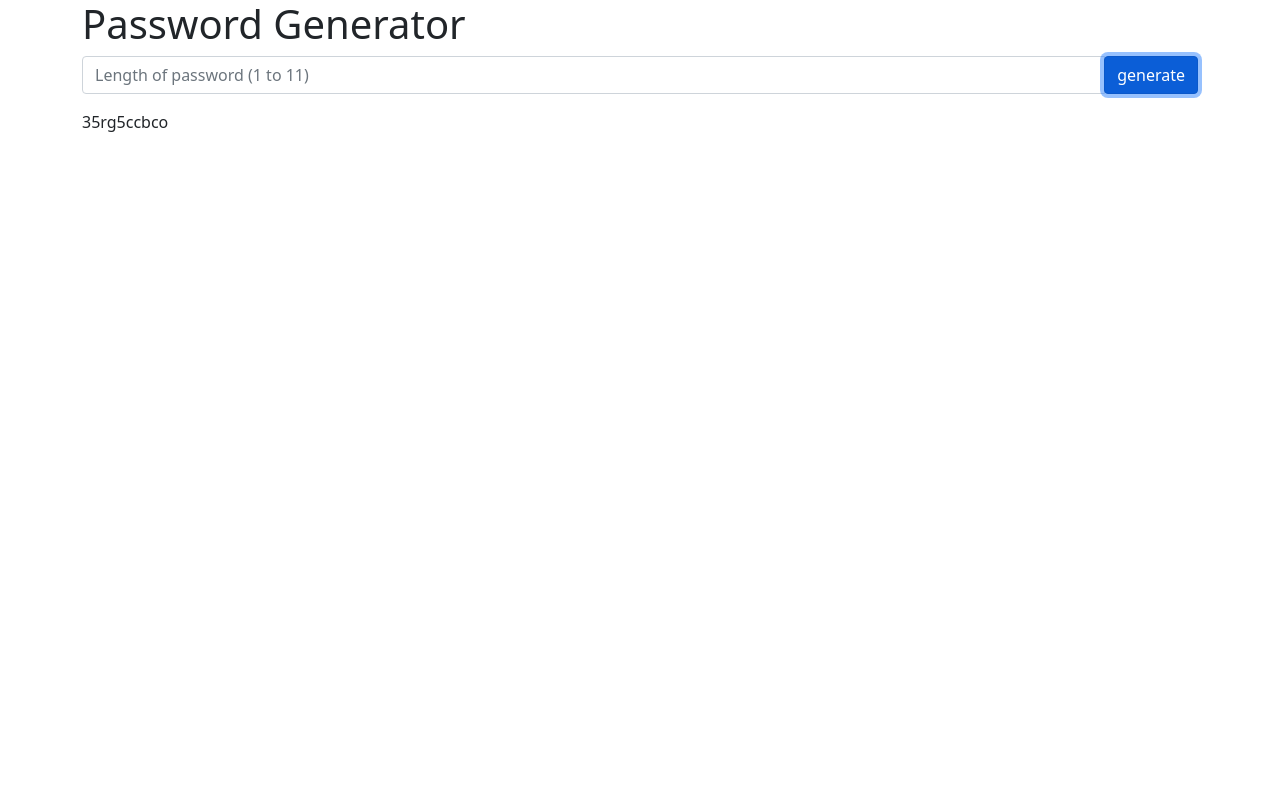
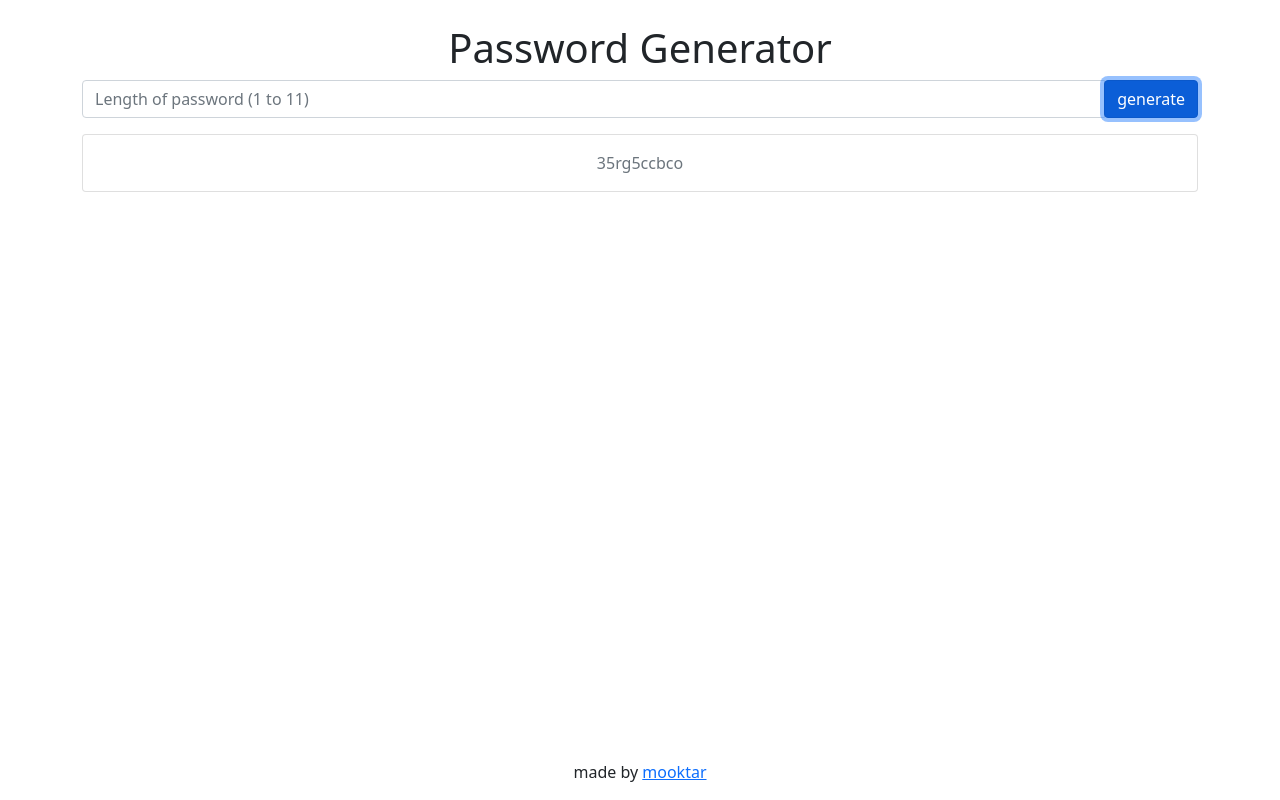
Before and after one commit to mooktar/pass-generator, a plain HTML site: page index.html in a window 1280 px wide. Both pictures are taken after a click on the button "generate". Drawn offline with nearby package versions, Linux system fonts and the light colour scheme.

Commit message:
Revision du code

```diff
--- a/index.html
+++ b/index.html
@@ -9,7 +9,7 @@
 </head>
 
 <body>
-  <div class="container">
+  <div class="container text-center pt-4">
     <h1>Password Generator</h1>
     <form class="form" action="" method="post" accept-charset="utf-8">
       <div class="input-group">
@@ -19,7 +19,10 @@
         </div>
       </div>
     </form>
-    <div id="show-pass" class="py-3"></div>
+    <div id="show-pass" class="card p-3 mt-3 text-muted">Password will appear here</div>
+    <footer class="fixed-bottom mb-3">
+      made by <a href="https://mooktar.github.io">mooktar</a>
+    </footer>
   </div>
 
   <script src="main.js" type="text/javascript" charset="utf-8"></script>
--- a/main.js
+++ b/main.js
@@ -4,8 +4,8 @@ const show = document.querySelector('#show-pass')
 
 form.onsubmit = (e) => {
   e.preventDefault()
-  let pass = Math.random().toString(36).substr(2, len.value)
-  show.innerHTML = pass
+
+  show.innerHTML = Math.random().toString(36).substr(2, (len.value || 8))
 
   len.value = ''
   return false
```
Also changed, not shown: 1 other file.
